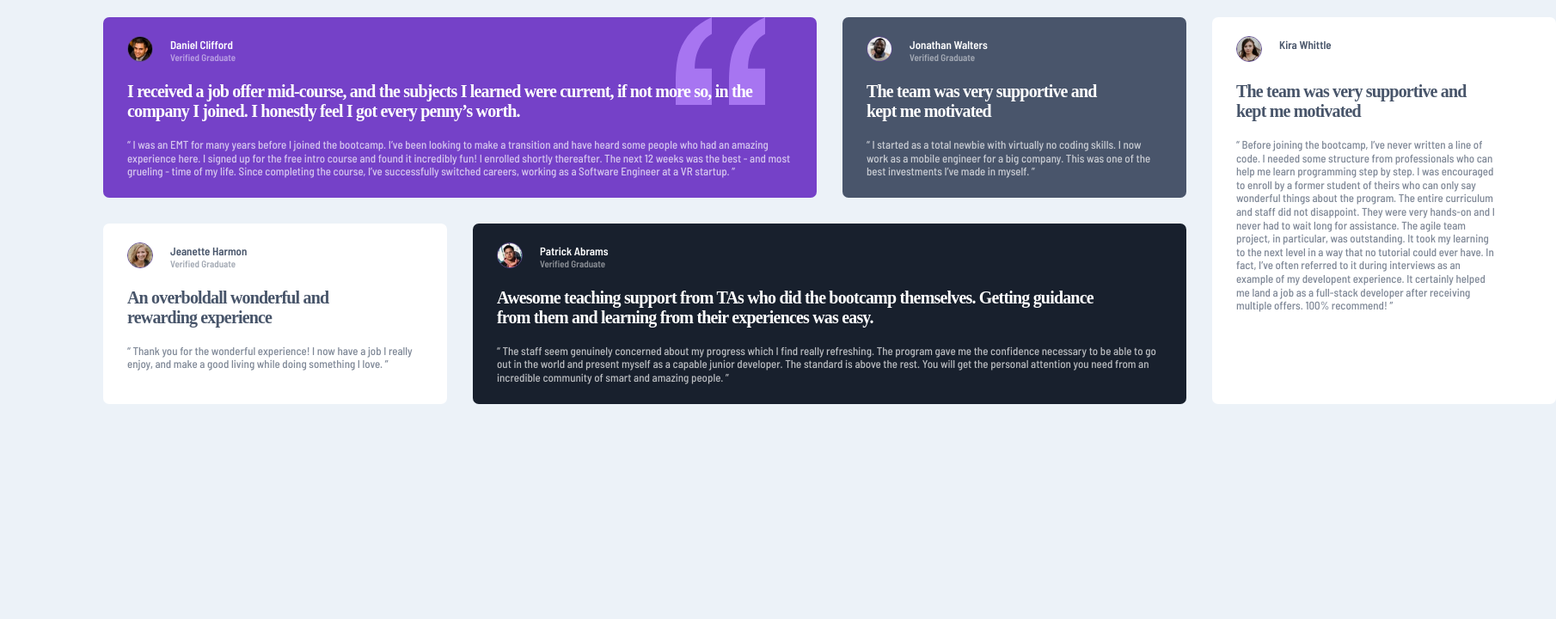
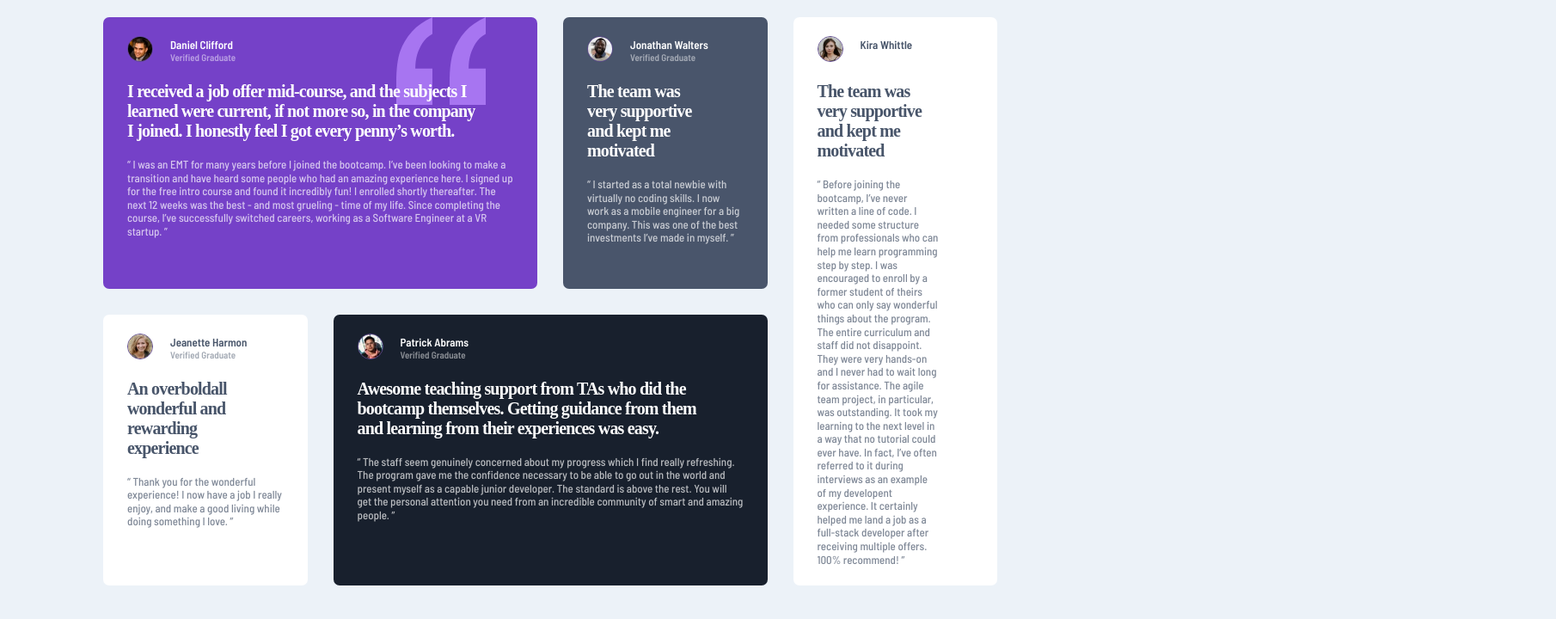
Before and after one commit to ipin-hash/testimonials-grid-section, a plain HTML site: page index.html in a window 1280 px wide. Shown: the whole page at 86% size, 1810 px wide, since content can reach past the window. Drawn offline with Linux system fonts and the light colour scheme.

Commit message:
merevisi columns

```diff
--- a/style.css
+++ b/style.css
@@ -31,7 +31,7 @@ body, html {
 .container {
   display: grid;
   /* grid-template-columns: 1fr 1fr 1fr 1fr; */
-  grid-template-columns: repeat(4, minmax(400px, 1fr));
+  grid-template-columns: repeat(4,  1fr);
   /* grid-template-rows: 286px 267px; */
   grid-template-rows: repeat(2, 1fr);
   grid-gap: 30px;
```
